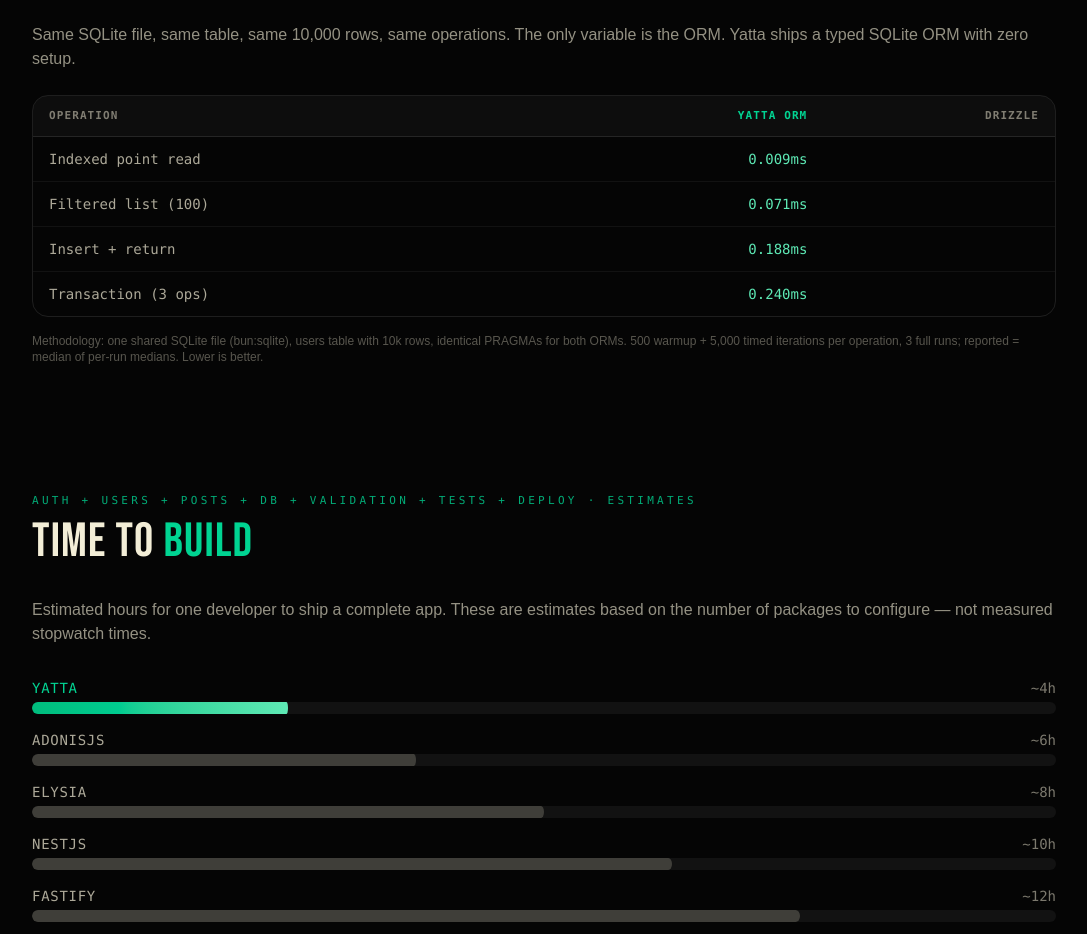
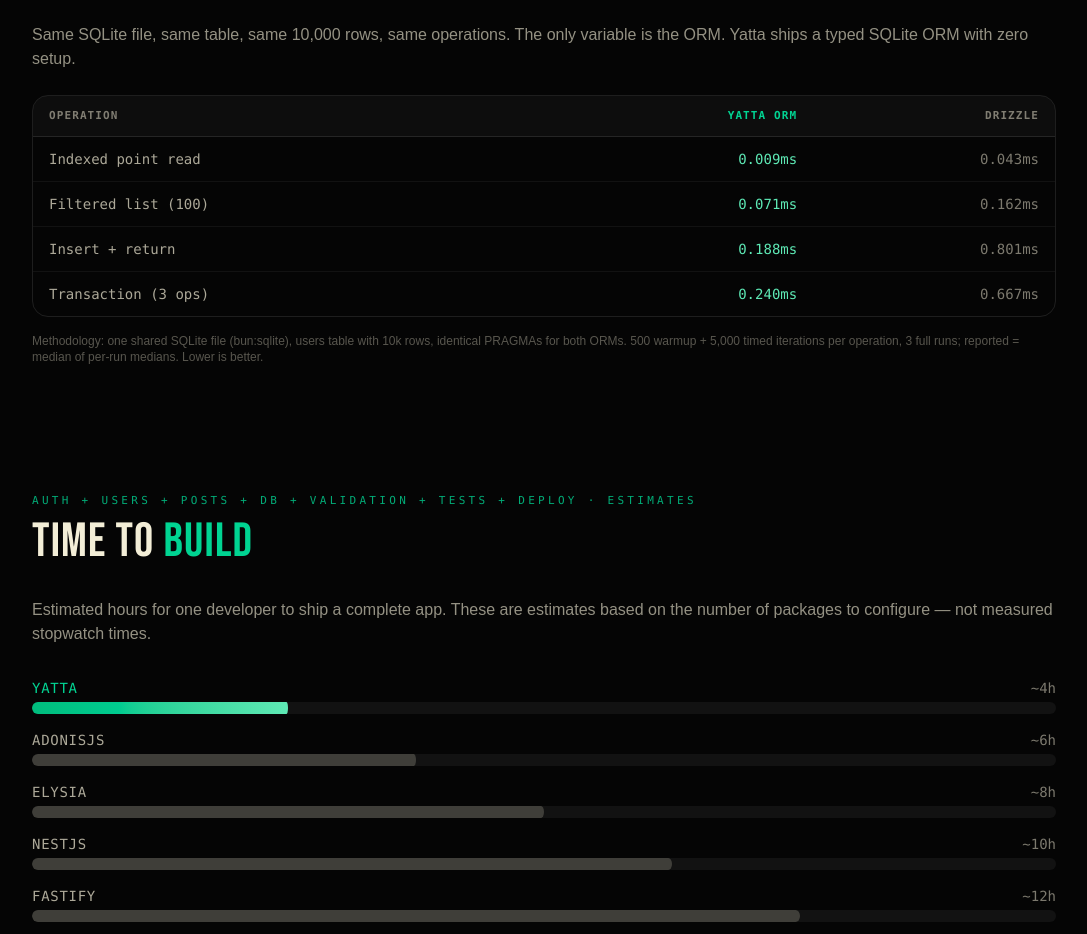
Before and after one commit to psrockstar098/yattajs-docs, a Next.js app: page /compare in a window 1280 px wide. Shown: the part 1740-2674 px from the top of the page, without its empty margins (96-1183 px from the left). Built offline with nearby package versions, Linux system fonts and the light colour scheme.

Commit message:
fix: render missing Drizzle column cells in database benchmark table

```diff
--- a/app/compare/page.tsx
+++ b/app/compare/page.tsx
@@ -188,6 +188,7 @@
                 <tr key={r[0]} className="border-b border-white/5 last:border-0">
                   <td className="px-4 py-3 text-[#f3eed7]/70">{r[0]}</td>
                   <td className="px-4 py-3 text-right text-emerald-300">{r[1]}</td>
+                  <td className="px-4 py-3 text-right text-[#f3eed7]/50">{r[2]}</td>
                   </tr>
               ))}
             </tbody>
```
